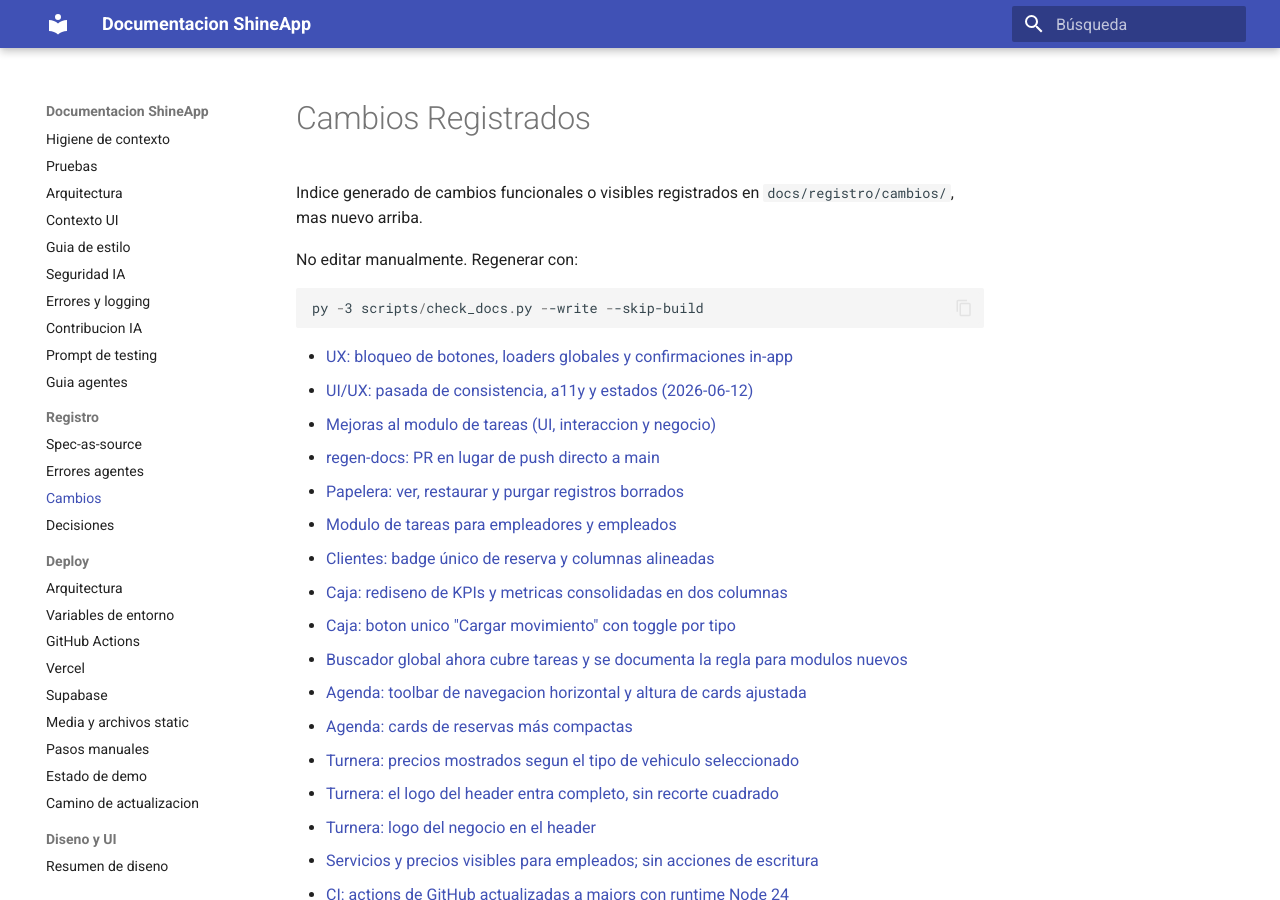
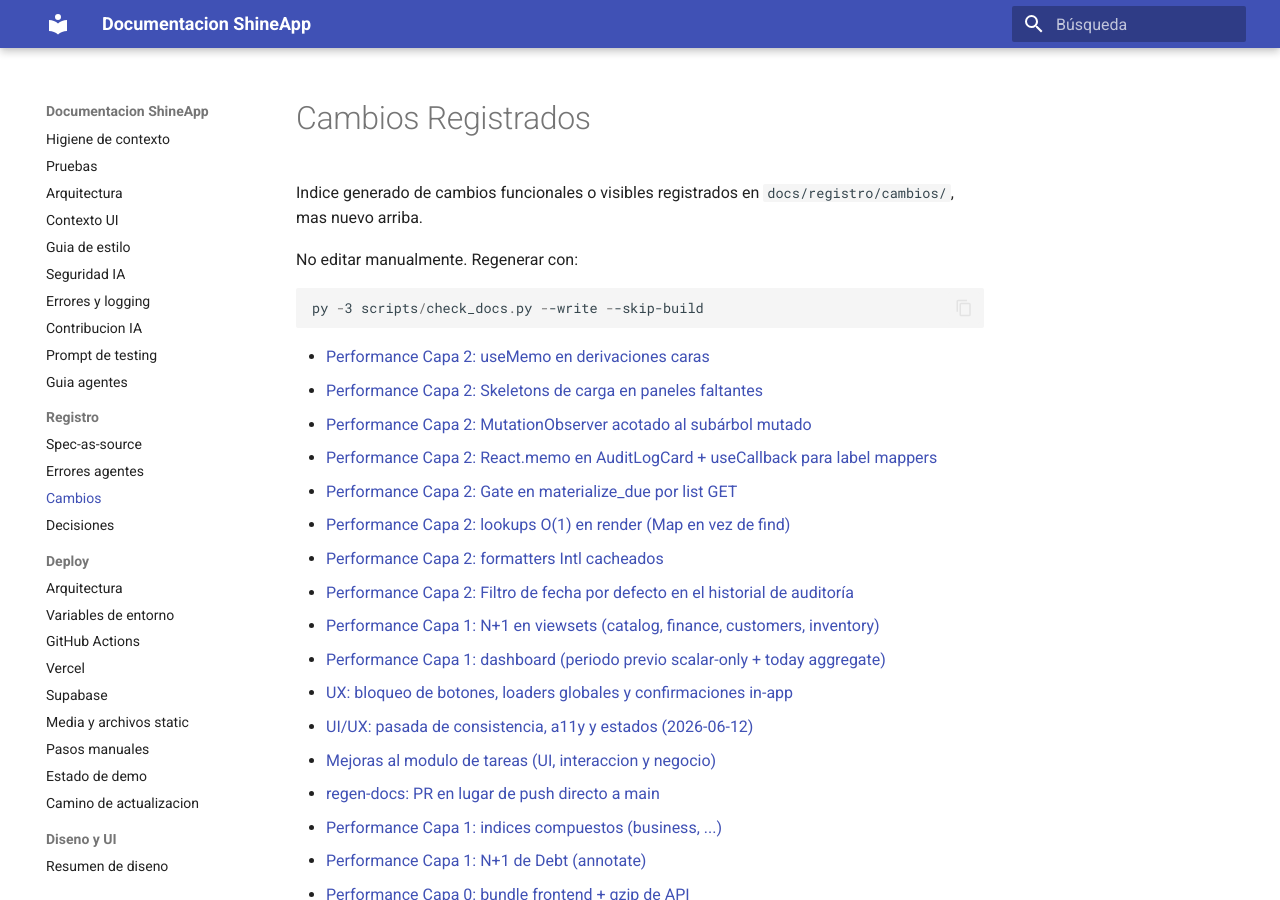
Before and after one commit to juanikitro/ShineApp, an MkDocs documentation site: the page built from docs/registro/cambios/index.md, in a window 1280 px wide and 900 px high. Built offline with MkDocs 1.6.1 and Material for MkDocs 9.7.7, drawn with Linux system fonts in a browser that asks for light colours.

````diff
--- a/docs/registro/cambios/index.md
+++ b/docs/registro/cambios/index.md
@@ -9,10 +9,23 @@ No editar manualmente. Regenerar con:
 py -3 scripts/check_docs.py --write --skip-build
 ```
 
+- [Performance Capa 2: useMemo en derivaciones caras](2026-06-13-perf-capa2-usememo-derivaciones.md)
+- [Performance Capa 2: Skeletons de carga en paneles faltantes](2026-06-13-perf-capa2-skeletons.md)
+- [Performance Capa 2: MutationObserver acotado al subárbol mutado](2026-06-13-perf-capa2-mutation-observer-acotado.md)
+- [Performance Capa 2: React.memo en AuditLogCard + useCallback para label mappers](2026-06-13-perf-capa2-memo-auditlog.md)
+- [Performance Capa 2: Gate en materialize_due por list GET](2026-06-13-perf-capa2-materialize-gate.md)
+- [Performance Capa 2: lookups O(1) en render (Map en vez de find)](2026-06-13-perf-capa2-map-lookups.md)
+- [Performance Capa 2: formatters Intl cacheados](2026-06-13-perf-capa2-intl-singletons.md)
+- [Performance Capa 2: Filtro de fecha por defecto en el historial de auditoría](2026-06-13-perf-capa2-audit-log-default-filter.md)
+- [Performance Capa 1: N+1 en viewsets (catalog, finance, customers, inventory)](2026-06-13-perf-capa1-nplus1-viewsets.md)
+- [Performance Capa 1: dashboard (periodo previo scalar-only + today aggregate)](2026-06-13-perf-capa1-dashboard.md)
 - [UX: bloqueo de botones, loaders globales y confirmaciones in-app](2026-06-12-ux-loading-y-bloqueo-de-botones.md)
 - [UI/UX: pasada de consistencia, a11y y estados (2026-06-12)](2026-06-12-ui-audit-fixes.md)
 - [Mejoras al modulo de tareas (UI, interaccion y negocio)](2026-06-12-tareas-mejoras-ui-y-negocio.md)
 - [regen-docs: PR en lugar de push directo a main](2026-06-12-regen-docs-via-pr.md)
+- [Performance Capa 1: indices compuestos (business, ...)](2026-06-12-perf-capa1-indices-compuestos.md)
+- [Performance Capa 1: N+1 de Debt (annotate)](2026-06-12-perf-capa1-debt-nplus1.md)
+- [Performance Capa 0: bundle frontend + gzip de API](2026-06-12-perf-capa0-bundle-gzip.md)
 - [Papelera: ver, restaurar y purgar registros borrados](2026-06-12-papelera-restore-borrado-logico.md)
 - [Modulo de tareas para empleadores y empleados](2026-06-12-modulo-tareas.md)
 - [Clientes: badge único de reserva y columnas alineadas](2026-06-12-clientes-listado-badge-y-columnas.md)
````
Also changed, not shown: CHANGELOG.md (+15 -0 lines), 2 other files.
